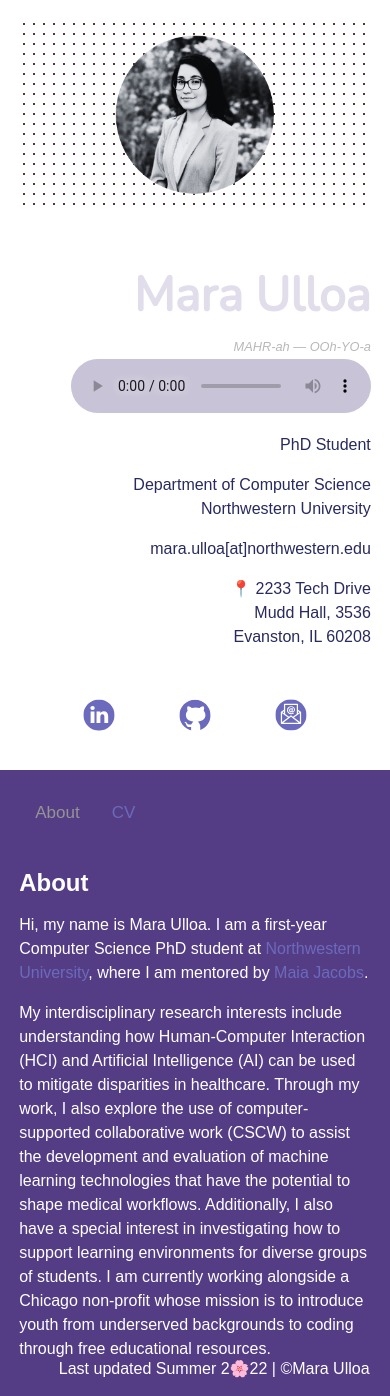
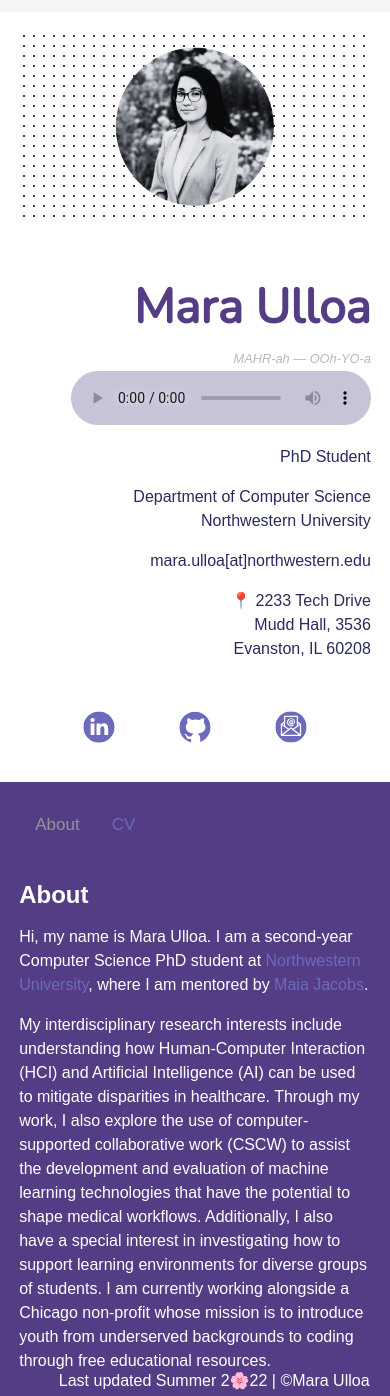
Before and after one commit to Mara16/mara16.github.io, a website: page index.html in a window 390 px wide. Shown: the top 1396 px of the page. Drawn offline with nearby package versions, Linux system fonts and the light colour scheme; a web font is replaced by a local one.

Commit message:
swap colors, add margin on mobile

```diff
--- a/CSS/home.css
+++ b/CSS/home.css
@@ -157,9 +157,12 @@
   color: #949494;
 }
 
-
 /* Responsive layout - when the screen is less than 600px wide, make the two columns stack on top of each other instead of next to each other */
 @media screen and (max-width: 600px) {
+  .left {
+    margin-top: 1.5rem;
+  }
+
   .left, .right {
     width: 100%;
   }
--- a/CSS/rollingtext.css
+++ b/CSS/rollingtext.css
@@ -19,7 +19,7 @@
 	 height: 72px;
 	 text-decoration: none;
 	 overflow: hidden;
-	 color: #553d86;
+	 color: #E1DDEB;
 	 margin-top: 3rem;
 	 margin-bottom: 0;
 	}
@@ -27,7 +27,7 @@
 	 transform: translateY(-100%);
 }
  .rolling-text .block:last-child {
-	color: #E1DDEB;
+	color: #553d86;
 }
  .rolling-text .letter {
 	 display: inline-block;
--- a/index.html
+++ b/index.html
@@ -83,7 +83,7 @@
 
                 <h2>About</h2>
 
-                <p>Hi, my name is Mara Ulloa. I am a first-year Computer Science PhD student at <a href="https://www.northwestern.edu/"
+                <p>Hi, my name is Mara Ulloa. I am a second-year Computer Science PhD student at <a href="https://www.northwestern.edu/"
                         target="_blank">Northwestern University</a>, where I am mentored by <a
                         href="http://maiajacobs.com/" target="_blank">Maia Jacobs</a>.
                 </p>
```
